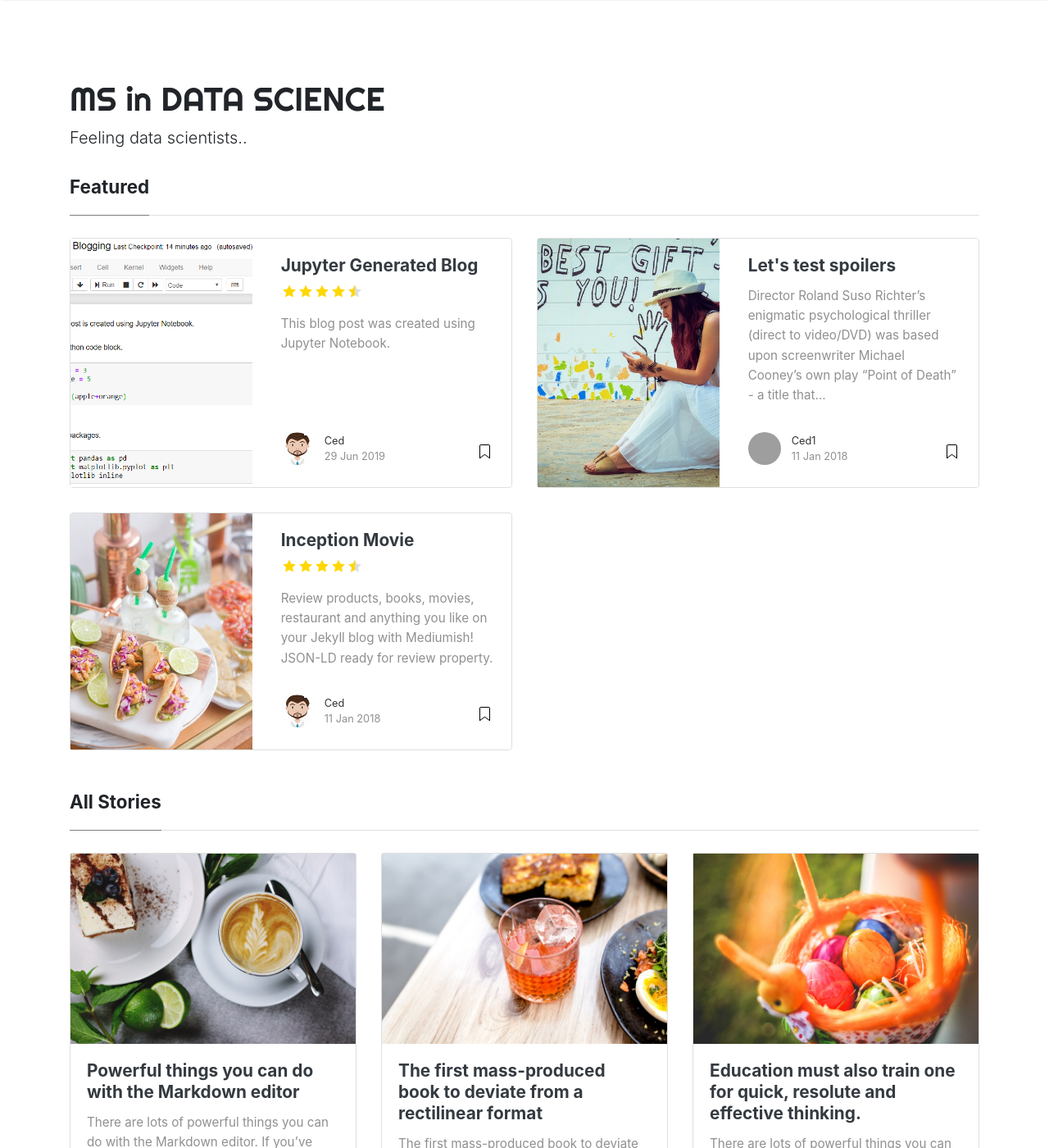
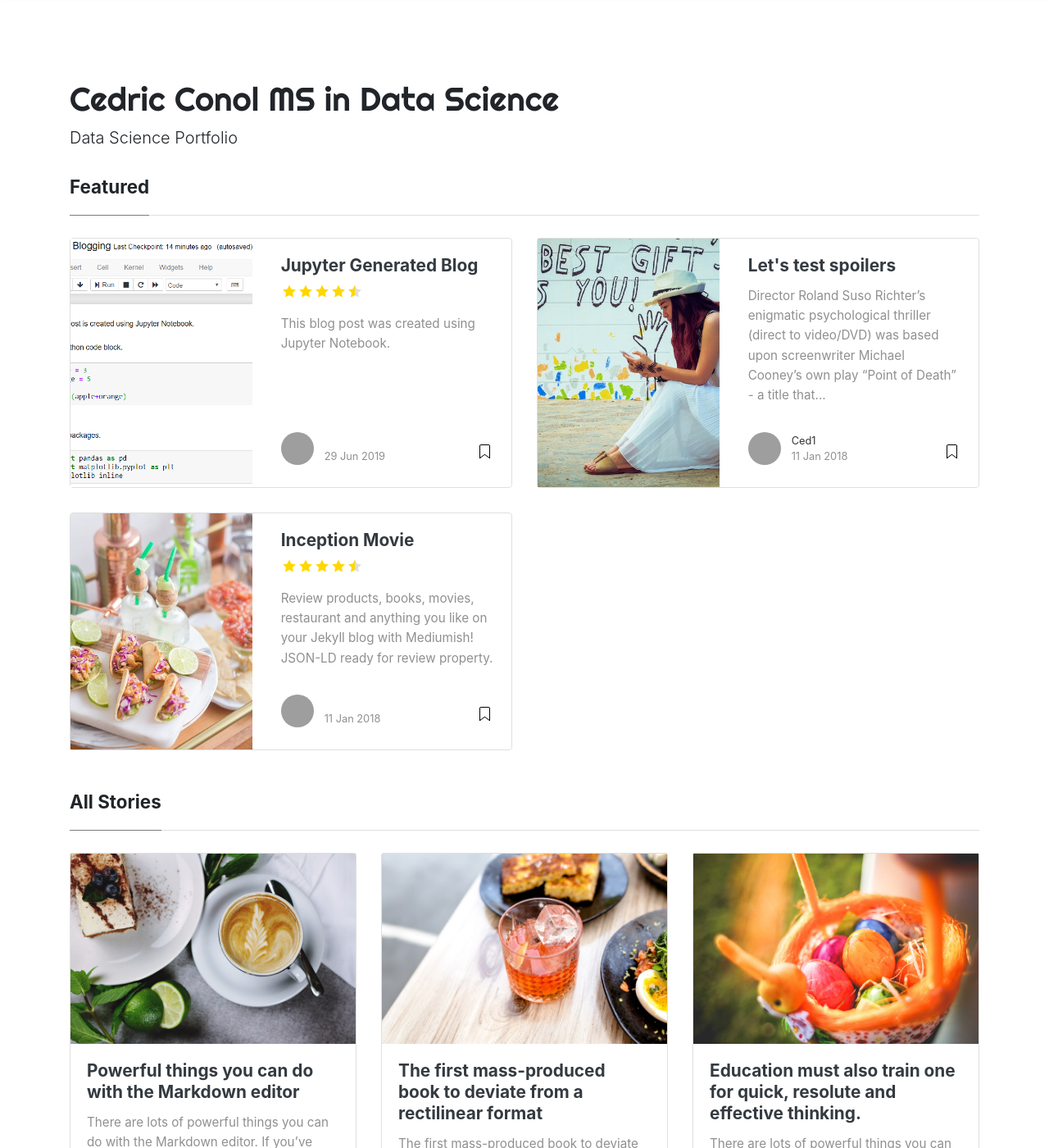
Before and after one commit to cedricconol/cedricconol.github.io, a Jekyll site: the page built from index.html, in a window 1280 px wide and 1400 px high. Shown: the whole window at 82% size. Built offline with Jekyll 4.4.1, drawn with Linux system fonts in a browser that asks for light colours; nearby versions of some CDN libraries; the list of posts is cut into pages by our own code; some of the changed text lies outside the part shown; grey boxes are pictures that could not be loaded.

Commit message:
Update _config.yml

```diff
--- a/_config.yml
+++ b/_config.yml
@@ -1,7 +1,7 @@
 # Site
-name: "MS in DATA SCIENCE"
-title: "MS in DATA SCIENCE"
-description: "Feeling data scientists.."
+name: "Cedric Conol MS in Data Science"
+title: "Cedric Conol MS in Data Science"
+description: "Data Science Portfolio"
 logo: 'assets/images/logo.png'
 favicon: 'assets/images/logo.png'
 baseurl: ''
@@ -20,15 +20,6 @@ authors:
     email: cconol@aim.com
     web: #https://www.wowthemes.net
     twitter: #https://twitter.com/wowthemesnet
-    description: "struggling data science student"
-  john:
-    name: Ced
-    display_name: Ced
-    avatar: 'assets/images/avatar.png'
-    gravatar: #b1cc14991db7a456fcd761680bbc8f81
-    email: cconol@aim.com
-    web: https://www.wowthemes.net
-    twitter: https://twitter.com/wowthemesnet
     description: "struggling data science student"
 
 # Plugins
@@ -63,8 +54,8 @@ kramdown:
 
 # Adsense (change to "enabled" to activate, also your client id and ad slot. Create a new ad unit from your Adsense account to get the slot.)
 adsense: "disabled"
-adsense-data-ad-client: "ca-pub-3412143450191416"
-adsense-data-ad-slot: "1363087678"
+# adsense-data-ad-client: "ca-pub-3412143450191416"
+# adsense-data-ad-slot: "1363087678"
 
 # Lazy Images ("enabled" or "disabled")
 lazyimages: "disabled"
```
